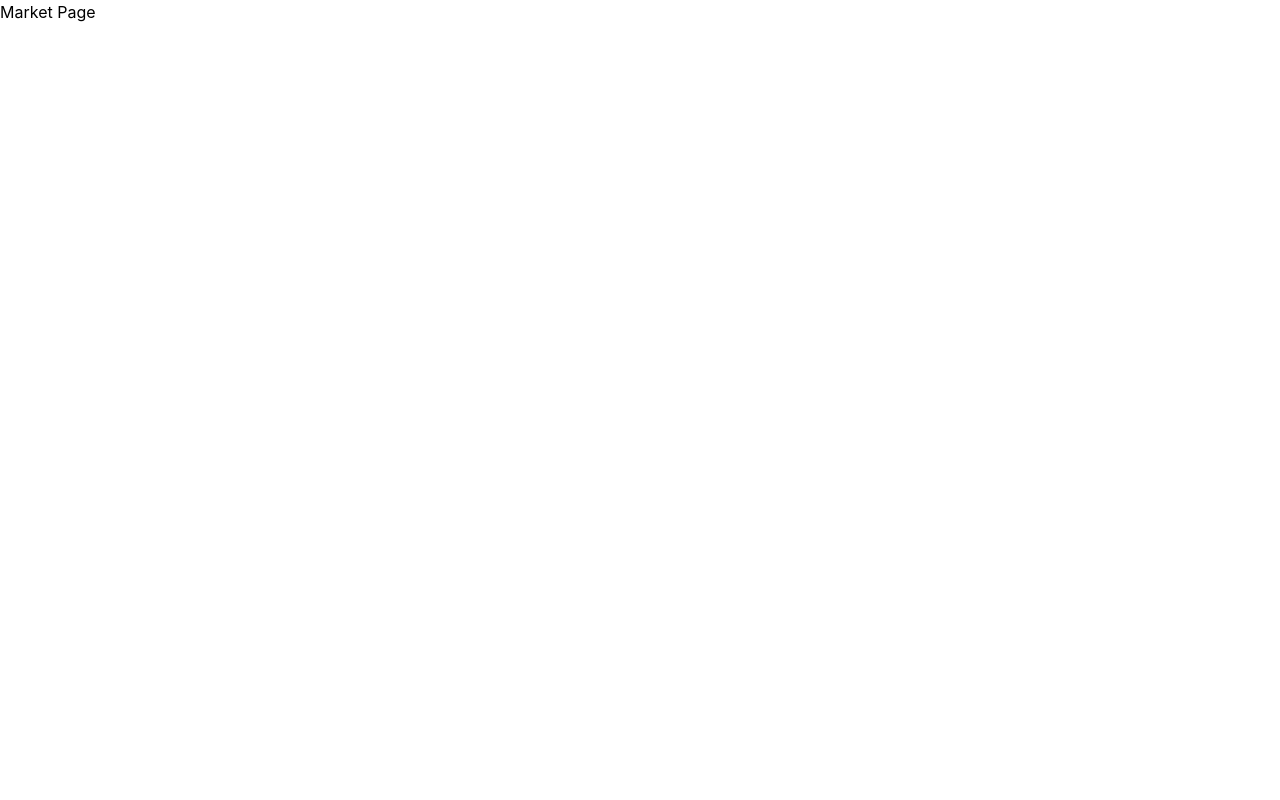
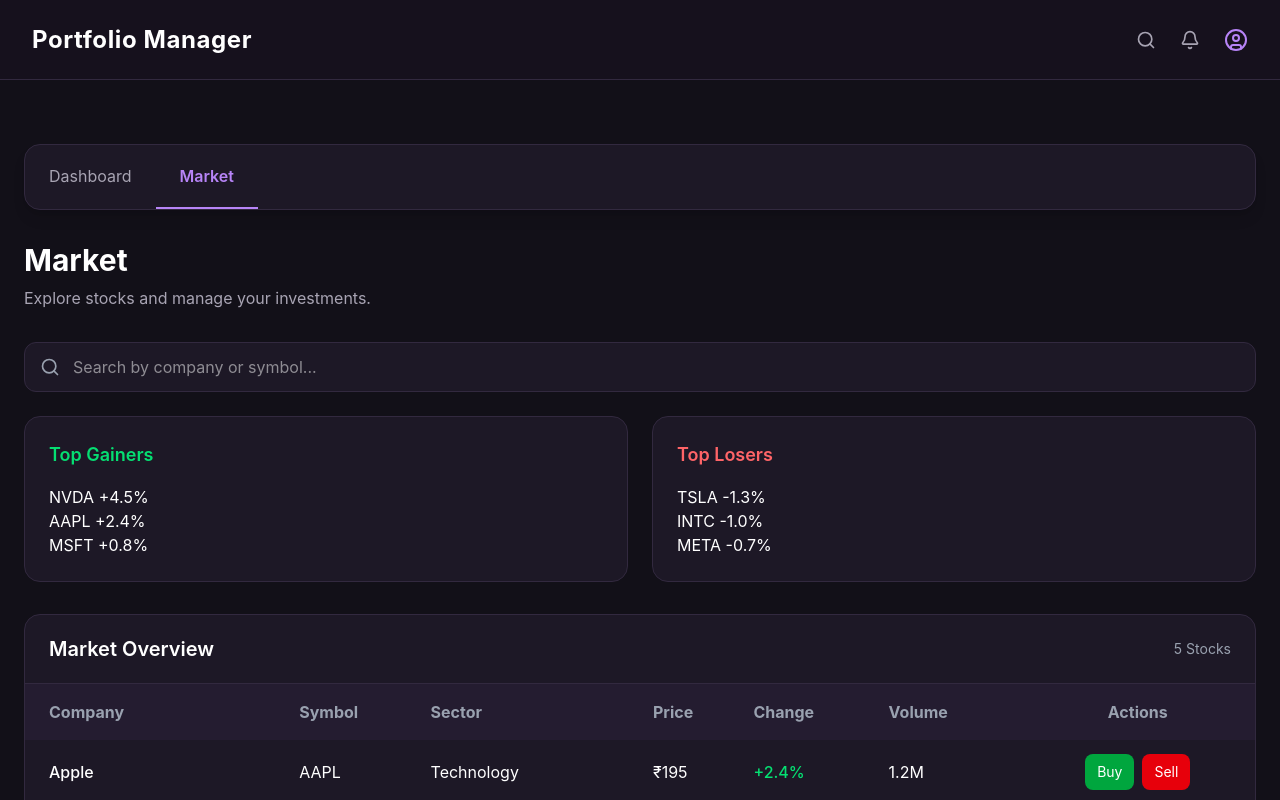
Before and after one commit to Neueda-Learning/106-Portfolio-Manager-Runtime-Rangers, a React (Vite) app in the folder frontend/: page /market in a window 1280 px wide. Shown: the top 800 px of the page. Built offline with nearby package versions, Linux system fonts and the light colour scheme.

Commit message:
Adding components to the market page

```diff
--- a/frontend/src/Pages/Market.jsx
+++ b/frontend/src/Pages/Market.jsx
@@ -1,10 +1,42 @@
-import React from "react";
+import { useState } from "react";
+import Header from "../components/layout/Header";
+import Navbar from "../components/layout/Navbar";
+import SearchBar from "../components/market/SearchBar";
+import TopMovers from "../components/market/TopMovers";
+import MarketTable from "../components/market/MarketTable";
+import { marketData } from "../mock/market";
 
 const Market = () => {
+  const [search, setSearch] = useState("");
+
+  const filteredStocks = marketData.filter((stock) => {
     return (
-        <div>
-            <h1>Market Page</h1>
-        </div>
+      stock.company.toLowerCase().includes(search.toLowerCase()) ||
+      stock.symbol.toLowerCase().includes(search.toLowerCase())
     );
+  });
+
+  return (
+    <div className="min-h-screen bg-[#121018] text-white">
+      <Header />
+
+      <div className="max-w-7xl mx-auto px-6 py-8">
+        <Navbar />
+
+        <h1 className="text-3xl font-bold mt-8">Market</h1>
+
+        <p className="text-[#A8A4B3] mt-2">
+          Explore stocks and manage your investments.
+        </p>
+
+        <SearchBar search={search} setSearch={setSearch} />
+
+        <TopMovers />
+
+        <MarketTable marketData={filteredStocks} />
+      </div>
+    </div>
+  );
 };
+
 export default Market;
```
